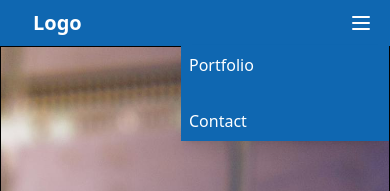
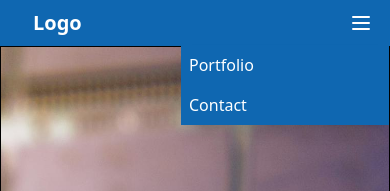
Before and after one commit to nurked/roganov.me, a React (Vite) app: page / in a window 390 px wide. Both pictures are taken after a click on the element 361 px from the left and 23 px from the top of the page. Shown: the top 191 px of the page. Built offline with nearby package versions, Linux system fonts and the light colour scheme.

Commit message:
2nd draft

```diff
--- a/src/components/navbar/NavBar.jsx
+++ b/src/components/navbar/NavBar.jsx
@@ -234,7 +234,7 @@ export const NavBar = () => {
             {/* Portfolio */}
             <li>
               <p
-                className="cursor-pointer text-white hover:opacity-90 p-2"
+                className="cursor-pointer text-white hover:opacity-90 px-2 mt-2"
                 onClick={() => handleClick("Portfolio")}
               >
                 Portfolio
@@ -244,7 +244,7 @@ export const NavBar = () => {
             {/* Contact */}
             <li>
               <p
-                className="cursor-pointer text-white hover:opacity-90 p-2"
+                className="cursor-pointer text-white hover:opacity-90 px-2 mb-2"
                 onClick={() => handleClick("Contact")}
               >
                 Contact
```
